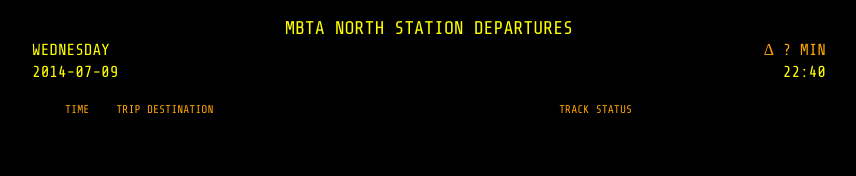
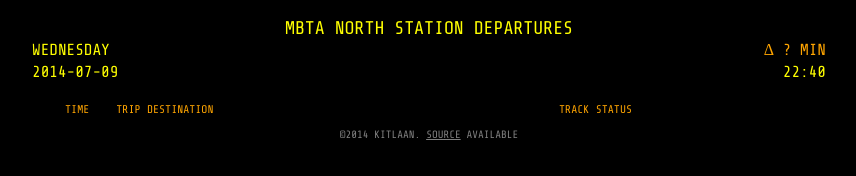
Before and after one commit to kitlaan/nsdepartures, a plain HTML site: page static/index.html in a window 1280 px wide. Shown: the whole page, without its empty margins (211-1067 px from the left). Drawn offline with nearby package versions, Linux system fonts and the light colour scheme; files that its build step writes are made by us from their sources; no server answers; files whose address does not match are found by name.

Commit message:
add link to source

```diff
--- a/static/index.html
+++ b/static/index.html
@@ -33,5 +33,6 @@
         <noscript>
             <p><a href="nojs.html">noscript version</a></p>
         </noscript>
+        <p class="footer">&copy;2014 kitlaan. <a href="https://github.com/kitlaan/nsdepartures">source</a> available</p>
     </body>
 </html>
--- a/static/main.css
+++ b/static/main.css
@@ -28,6 +28,14 @@
 }
 noscript a:hover {
     color: orange;
+}
+
+p.footer {
+    font-size: 8pt;
+    color: grey;
+}
+p.footer a {
+    color: grey;
 }
 
 table {
```
Also changed, not shown: 1 other file.
